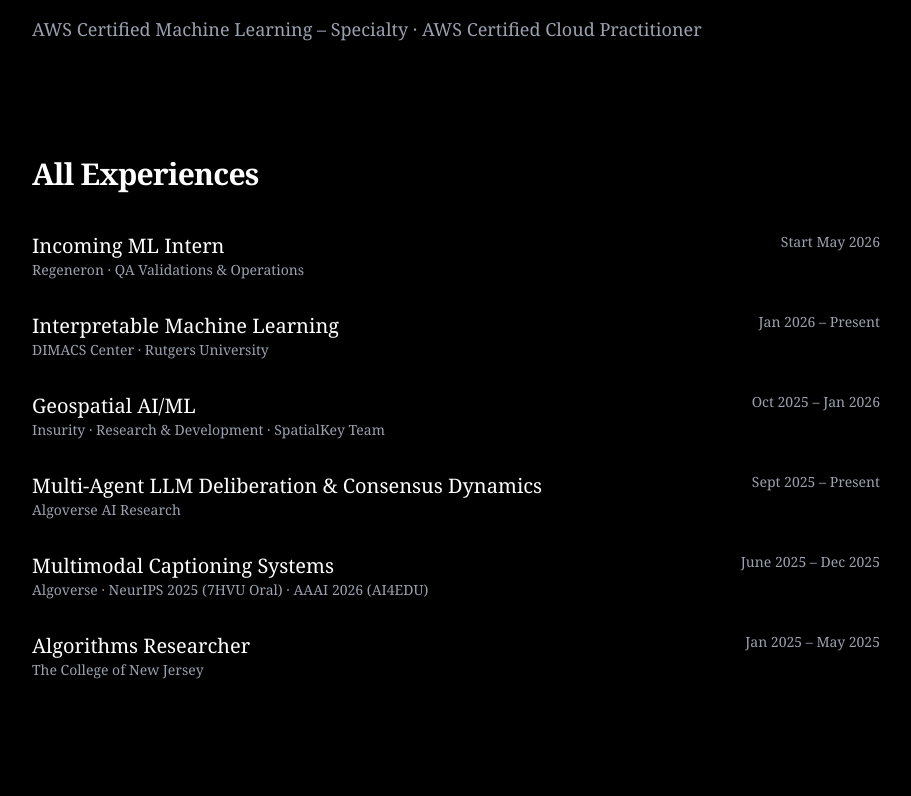
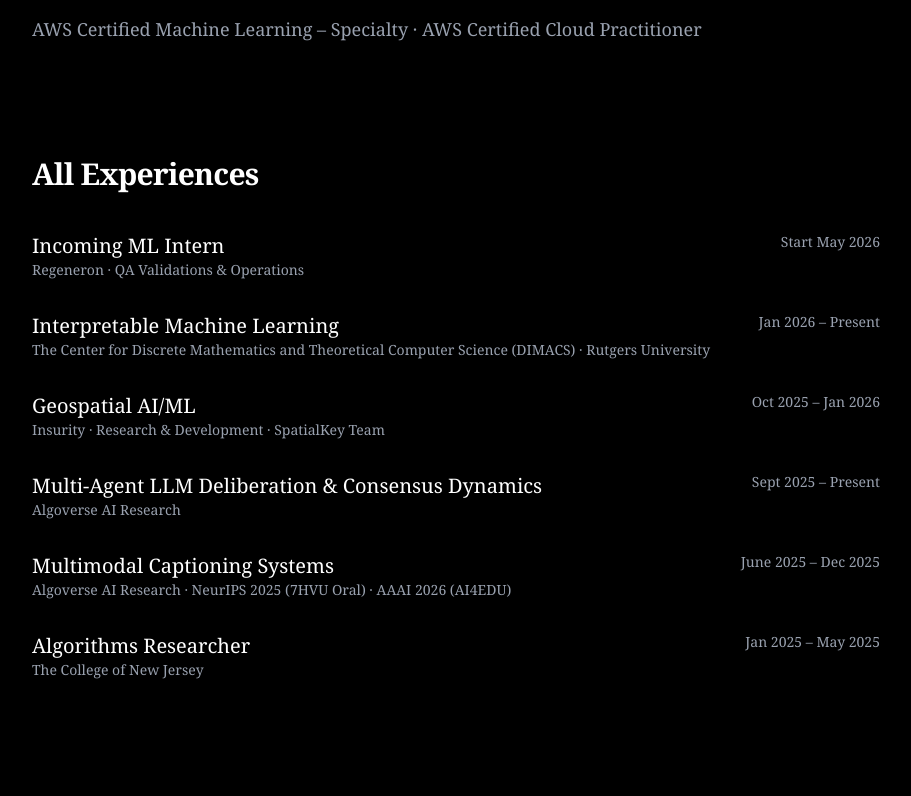
Before and after one commit to priyadp1/Website, a Next.js app in the folder prisha-portfolio/: page / in a window 1280 px wide. Shown: the part 482-1278 px from the top of the page, without its empty margins (184-1095 px from the left). Built offline with nearby package versions, Linux system fonts and the light colour scheme.

Commit message:
Edited homepage

```diff
--- a/prisha-portfolio/src/app/page.tsx
+++ b/prisha-portfolio/src/app/page.tsx
@@ -63,7 +63,7 @@
                 Interpretable Machine Learning
               </h3>
               <p className="text-sm text-gray-400">
-                DIMACS Center · Rutgers University
+                The Center for Discrete Mathematics and Theoretical Computer Science (DIMACS) · Rutgers University
               </p>
             </div>
             <span className="text-sm text-gray-400 whitespace-nowrap">
@@ -108,7 +108,7 @@
                 Multimodal Captioning Systems
               </h3>
               <p className="text-sm text-gray-400">
-                Algoverse · NeurIPS 2025 (7HVU Oral) · AAAI 2026 (AI4EDU)
+                Algoverse AI Research · NeurIPS 2025 (7HVU Oral) · AAAI 2026 (AI4EDU)
               </p>
             </div>
             <span className="text-sm text-gray-400 whitespace-nowrap">
```
